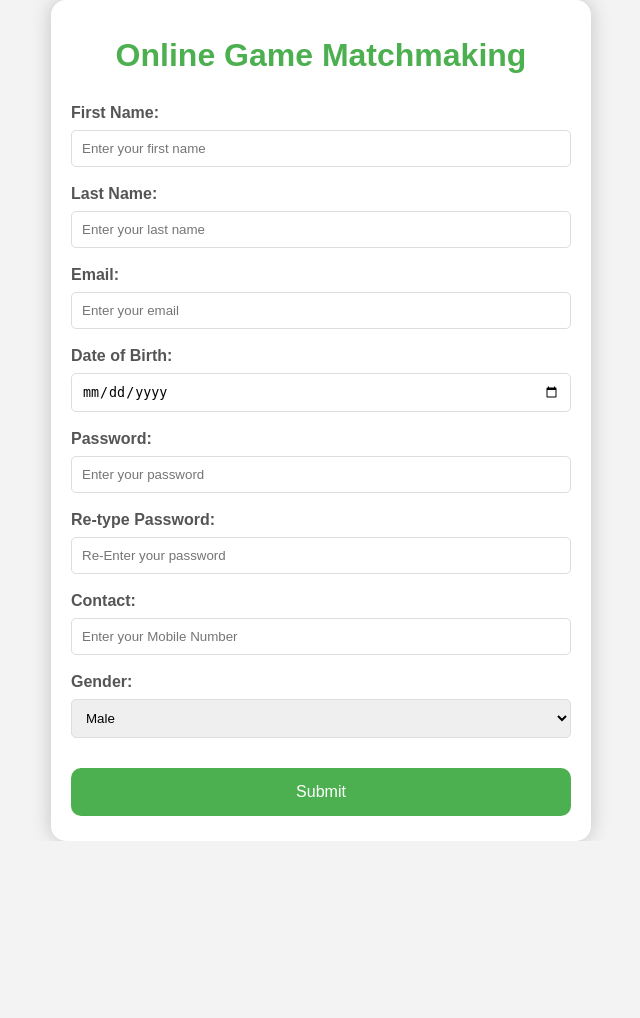
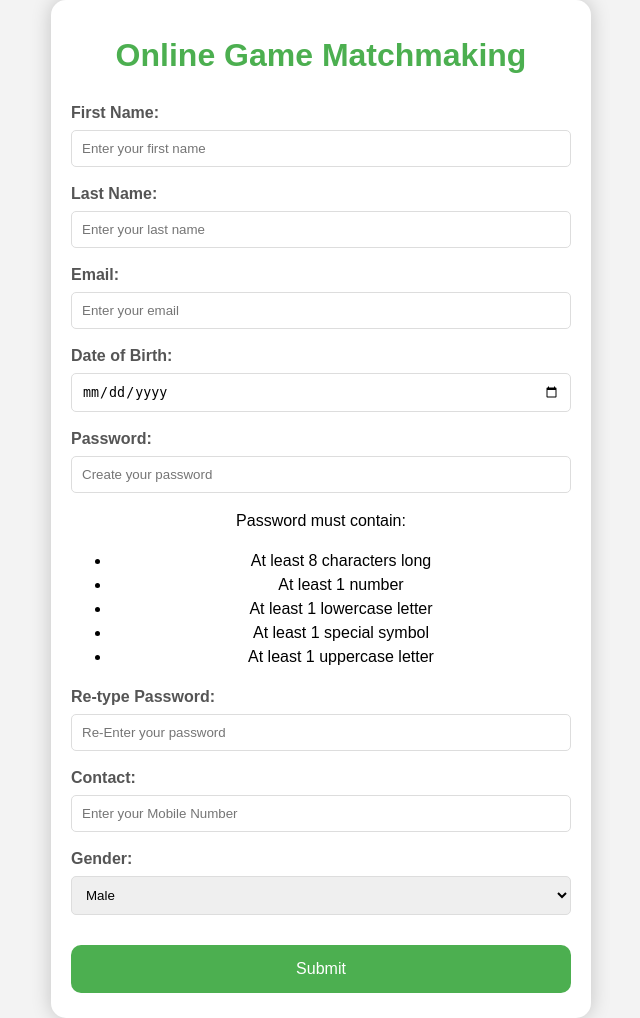
Before and after one commit to DragonTigress/SWE-6613, a PHP site: page / in a window 1280 px wide. Shown: the whole page, without its empty margins (319-959 px from the left). Before the commit the page ends 841 px from the top, so only its background shows below. Run offline with PHP 8.4, Linux system fonts and the light colour scheme.

Commit message:
Got password validation to work as you type in the field

```diff
--- a/FrontEndCoding/index.html
+++ b/FrontEndCoding/index.html
@@ -3,17 +3,17 @@
 <html>
 
 <head>
-    <title>Registration Form</title>
-    <link rel="stylesheet"
-          href="styles.css">
+       <title>Registration Form</title>
+       <link rel="stylesheet" href="styles.css">
+       <script src="script.js" defer></script>
 </head>
 
 <body>
     <div class="main">
         <h1>Online Game Matchmaking</h1>
-        <form action="">
-            <label for="first">First Name:</label>
-            <input type="text" id="first"
+        <form action="/FrontEndCoding/index.html" id="sign-up">
+              <label for="first">First Name:</label>
+              <input type="text" id="first"
                    name="first"
                    placeholder="Enter your first name" required>
 
@@ -31,16 +31,36 @@
             <input type="date"
                    id="dob" name="dob"
                    placeholder="Enter your DOB" required>
-
-            <label for="password">Password:</label>
-            <input type="password" id="password"
-                   name="password"
-                   placeholder="Enter your password"
-                   pattern=
-                   "^(?=.*\d)(?=.*[a-zA-Z])(?=.*[^a-zA-Z0-9])\S{8,}$" required
-                   title="Password must contain at least one number,
-                       one alphabet, one symbol, and be at
-                       least 8 characters long">
+              <div class="pass-field">
+                     <label for="password">Password:</label>
+                     <input type="password" id="password" name="password" placeholder="Create your password">
+                     <i class="fa-solid fa-eye"></i>
+              </div>
+              <div class="content">
+                     <p>Password must contain:</p>
+                     <ul class="requirement-list">
+                            <li>
+                                   <i class="fa-solid fa-circle"></i>
+                                   <span>At least 8 characters long</span>
+                            </li>
+                            <li>
+                                   <i class="fa-solid fa-circle"></i>
+                                   <span>At least 1 number</span>
+                            </li>
+                            <li>
+                                   <i class="fa-solid fa-circle"></i>
+                                   <span>At least 1 lowercase letter</span>
+                            </li>
+                            <li>
+                                   <i class="fa-solid fa-circle"></i>
+                                   <span>At least 1 special symbol</span>
+                            </li>
+                            <li>
+                                   <i class="fa-solid fa-circle"></i>
+                                   <span>At least 1 uppercase letter</span>
+                            </li>
+                     </ul>
+              </div>
 
             <label for="repassword">Re-type Password:</label>
             <input type="password" id="repassword"
@@ -69,7 +89,7 @@
             </div>
         </form>
     </div>
-    <script src="script.js"></script>
+    <script type="text/javascript" src="script.js"></script>
 </body>
 
 </html>
--- a/FrontEndCoding/script.js
+++ b/FrontEndCoding/script.js
@@ -1,57 +1,92 @@
-// script.js
+//.pass-field is the class name for the password input
+const passwordInput = document.querySelector(".pass-field input")
+//i is what is after the < just like the input above
+const eyeIcon = document.querySelector(".pass-field i")
+const requirementsList = document.querySelectorAll(".requirement-list li")
 
-function solve() {
-    let password =
-        document.getElementById('password').value;
-    let repassword =
-        document.getElementById('repassword').value;
-    let mobile =
-        document.getElementById('mobile').value;
-    let mail =
-        document.getElementById('email').value;
-    let flag = 1;
+const requirements = [
+    {regex: /.{8,}/, index: 0}, // Minimum 8 characters long
+    {regex: /[0-9]/, index: 1}, // At least one number
+    {regex: /[a-z]/, index: 2}, // At least one lowercase letter
+    {regex: /[^A-Za-z0-9]/, index: 3}, // At least one special character
+    {regex: /[A-Z]/, index: 4}, //At least one uppercase letter
+]
+passwordInput.addEventListener("keyup", (e) => {
+    requirements.forEach(item => {
+        // Check if the password matches the requirements regex
+        const isValid = item.regex.test(e.target.value);
+        const requirementItem = requirementsList[item.index];
 
-    let emailRegex = /^[^\s@]+@[^\s@]+\.[^\s@]+$/;
+        if(isValid) {
+            requirementItem.firstElementChild.className = "fa-solid fa check";
+            requirementItem.classList.add("valid");
+        } else {
+            requirementItem.firstElementChild.className = "fa-solid fa-circle";
+            requirementItem.classList.remove("valid");
+        }
+    })
+})
 
-    if (!emailRegex.test(mail)) {
-        flag = 0;
-        pass.innerText =
-            'Please enter a valid email address.';
-        setTimeout(() => {
-            pass.innerText = "";
-        }, 3000);
-    }
+eyeIcon.addEventListener("click", () => {
+    //Toggle the password input type between "password" and "text"
+    passwordInput.type = passwordInput.type === "password" ? "text" : "password"
 
-    if (password !== repassword) {
-        flag = 0;
-        pass.innerText =
-            "Passwords do not match. Please re-enter.";
-        setTimeout(() => {
-            pass.innerText = "";
-        }, 3000);
-    }
+    //Update the eye icon class based on the password input type
+    eyeIcon.className = `fa-solid fa-eye${passwordInput.type === "password" ? "" : "-slash"}`;
+})
 
-    let passwordRegex =
-        /^(?=.*\d)(?=.*[a-zA-Z])(?=.*[^a-zA-Z0-9])\S{8,}$/;
+// function solve() {
+//     let password =
+//         document.getElementById('password').value;
+//     let repassword =
+//         document.getElementById('repassword').value;
+//     let mobile =
+//         document.getElementById('mobile').value;
+//     let mail =
+//         document.getElementById('email').value;
+//     let flag = 1;
 
-    if (!passwordRegex.test(password)) {
-        flag = 0;
-        pass.innerText =
-            'Password must be at least 8 characters'+
-            ' long and include at least one number,'+
-            ' one alphabet, and one symbol.';
-        setTimeout(() => {
-            pass.innerText = "";
-        }, 3000);
-    }
-    let mobileRegex =  /^[0-9]{10}$/;
-    if(!mobileRegex.test(mobile)) {
-        flag=0;
-        pass.innerText = 'Please enter a valid number.';
-        setTimeout(() => {
-            pass.innerText = "";
-        }, 3000);
-    }
-    if (flag)
-        alert("Form submitted");
-}
+//     let emailRegex = /^[^\s@]+@[^\s@]+\.[^\s@]+$/;
+
+//     if (!emailRegex.test(mail)) {
+//         flag = 0;
+//         pass.innerText =
+//             'Please enter a valid email address.';
+//         setTimeout(() => {
+//             pass.innerText = "";
+//         }, 3000);
+//     }
+
+//     if (password !== repassword) {
+//         flag = 0;
+//         pass.innerText =
+//             "Passwords do not match. Please re-enter.";
+//         setTimeout(() => {
+//             pass.innerText = "";
+//         }, 3000);
+//     }
+
+//     let passwordRegex =
+//         /^(?=.*\d)(?=.*[a-zA-Z])(?=.*[^a-zA-Z0-9])\S{8,}$/;
+
+//     if (!passwordRegex.test(password)) {
+//         flag = 0;
+//         pass.innerText =
+//             'Password must be at least 8 characters'+
+//             ' long and include at least one number,'+
+//             ' one alphabet, and one symbol.';
+//         setTimeout(() => {
+//             pass.innerText = "";
+//         }, 3000);
+//     }
+//     let mobileRegex =  /^[0-9]{10}$/;
+//     if(!mobileRegex.test(mobile)) {
+//         flag=0;
+//         pass.innerText = 'Please enter a valid number.';
+//         setTimeout(() => {
+//             pass.innerText = "";
+//         }, 3000);
+//     }
+//     if (flag)
+//         alert("Form submitted");
+// }
--- a/FrontEndCoding/styles.css
+++ b/FrontEndCoding/styles.css
@@ -78,3 +78,13 @@ button {
     justify-content: center;
     align-items: center;
 }
+
+.requirement-list li.valid i {
+    font-size: 1.2rem;
+    color: #4285F4;
+}
+
+.requirement-list li.valid span {
+    font-size: 1.2rem;
+    color: #999;
+}
```
Also changed, not shown: FrontEndCoding/login.html (+5 -3 lines).
